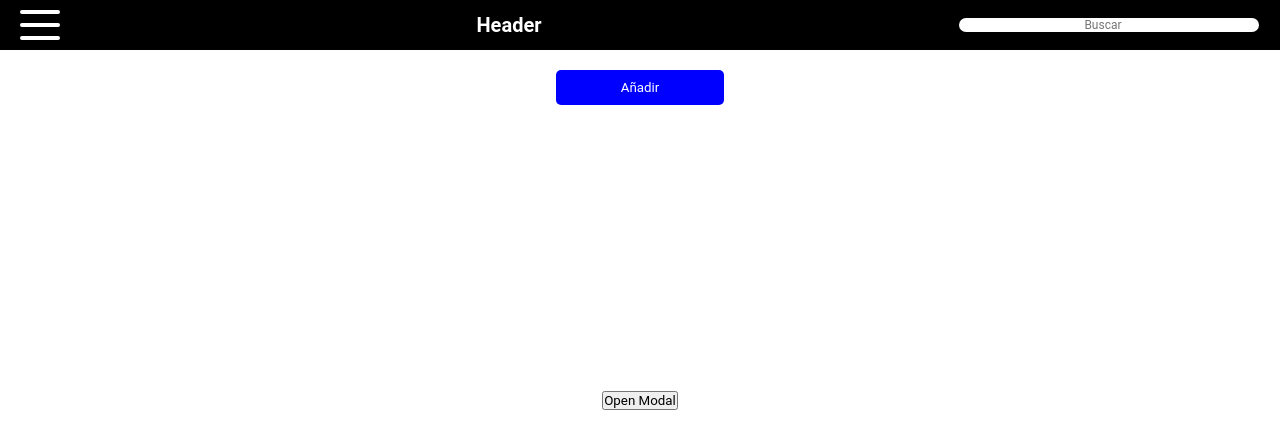
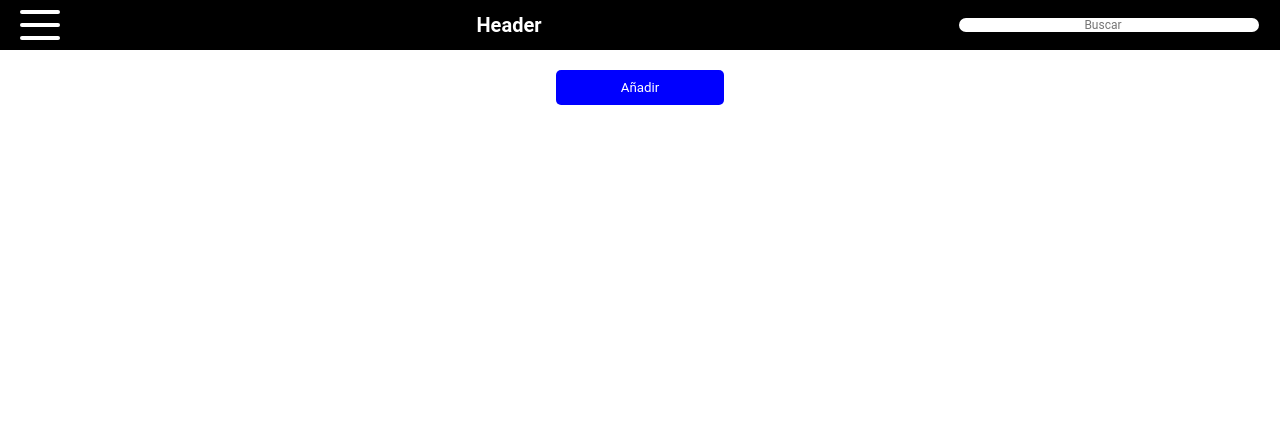
Before and after one commit to FactoriaF5Code/rc2-project-7-grupo-5-1, a React (Vite) app in the folder Frontend/: page / in a window 1280 px wide. Shown: the top 448 px of the page. Built offline with nearby package versions, Linux system fonts and the light colour scheme.

Commit message:
cambios modal

```diff
--- a/Frontend/package.json
+++ b/Frontend/package.json
@@ -11,7 +11,9 @@
   },
   "dependencies": {
     "react": "^18.2.0",
-    "react-dom": "^18.2.0"
+    "react-dom": "^18.2.0",
+    "react-modal": "^3.16.1",
+    "react-router-dom": "^6.21.3"
   },
   "devDependencies": {
     "@types/react": "^18.2.43",
--- a/Frontend/src/App.jsx
+++ b/Frontend/src/App.jsx
@@ -1,5 +1,5 @@
 import { useState } from "react";
-import ButtonAñadir from "./Buttons/ButtonAñadir.jsx";
+import AddButton from "./Buttons/ButtonAñadir.jsx";
 import { BrowserRouter as Router, Route } from "react-router-dom";
 import "./App.css";
 
@@ -8,13 +8,23 @@ import MyModal from "./Modal/Modal";
 import Header from "./Header/Header.jsx";
 
 function App() {
+  const [isModalOpen, setIsModalOpen] = useState(false);
+
+  const handleOpenModal = () => {
+    setIsModalOpen(true);
+  };
+
+  const handleCloseModal = () => {
+    setIsModalOpen(false);
+  };
+
 
   return (
     <>
       <Router>
         <Header />
-        <ButtonAñadir />
-        <MyModal />
+        <AddButton onOpenModal={handleOpenModal} />
+        <MyModal isOpen={isModalOpen} onCloseModal={handleCloseModal} />
       </Router>
     </>
   );
--- a/Frontend/src/Buttons/ButtonAñadir.jsx
+++ b/Frontend/src/Buttons/ButtonAñadir.jsx
@@ -1,9 +1,9 @@
 import React from 'react';
 
-const AddButton = () => {
+function AddButton({ onOpenModal }) {
   return (
     <div style={{ textAlign: 'center', marginTop: '20px' }}>
-      <button
+      <button onClick={onOpenModal}
         style={{
           backgroundColor: 'blue',
           color: 'white',
--- a/Frontend/src/Modal/Modal.css
+++ b/Frontend/src/Modal/Modal.css
@@ -1,13 +1,4 @@
-.modal-container {
-  display: flex;
-  justify-content: center;
-  align-items: center;
-  position: fixed;
-  top: 0;
-  left: 0;
-  width: 100%;
-  height: 100%;
-}
+
 
 .my-modal-class {
   position: fixed;
@@ -33,5 +24,5 @@
 
 .ReactModal__Overlay {
     opacity: 1 !important;
-    background: none !important;
+    background: rgba(0, 0, 0, 0.5) !important;
   }
--- a/Frontend/src/Modal/Modal.jsx
+++ b/Frontend/src/Modal/Modal.jsx
@@ -1,14 +1,10 @@
-import { useState } from 'react';
+import React, { useState } from 'react';
 import Modal from 'react-modal';
 import './Modal.css';
 
-Modal.setAppElement('#root')
-
-function MyModal() {
-  const [modalIsOpen, setModalIsOpen] = useState(false);
+function MyModal({ isOpen, onCloseModal }) {
   const [description, setDescription] = useState("");
   const [link, setLink] = useState("");
-  const [folder, setFolder] = useState("");
 
   const handleDescriptionChange = (event) => {
     setDescription(event.target.value);
@@ -18,21 +14,16 @@ function MyModal() {
     setLink(event.target.value);
   };
 
-  const handleFolderChange = (event) => {
-    setFolder(event.target.value);
-  };
-
   return (
-    <div className="modal-container">
-      <button onClick={() => setModalIsOpen(true)}>Open Modal</button>
-      <Modal isOpen={modalIsOpen} onRequestClose={() => setModalIsOpen(false)} className="my-modal-class">
+    <div>
+      <Modal isOpen={isOpen} onRequestClose={onCloseModal} ariaHideApp={false} className="my-modal-class">
         <div>
             <input id="description" type="text" placeholder='Descripción' onChange={handleDescriptionChange} />
         </div>
         <div>
             <input id="link" type="text" placeholder='Enlace' onChange={handleLinkChange} />
         </div>
-        <button onClick={() => setModalIsOpen(false)}>Subir archivo</button>
+        <button onClick={onCloseModal}>Subir archivo</button>
       </Modal>
     </div>
   );
```
Also changed, not shown: 1 other file (tests, documents, lock files or other folders).
